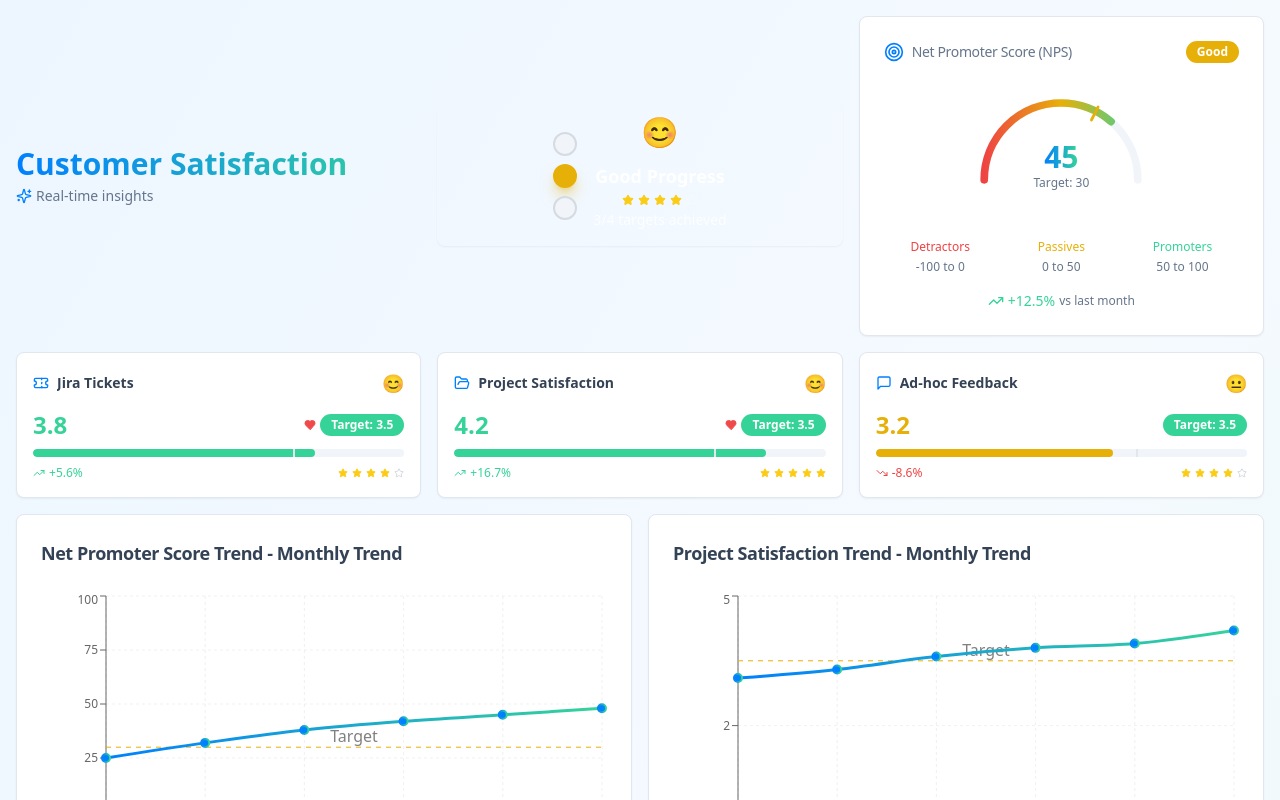
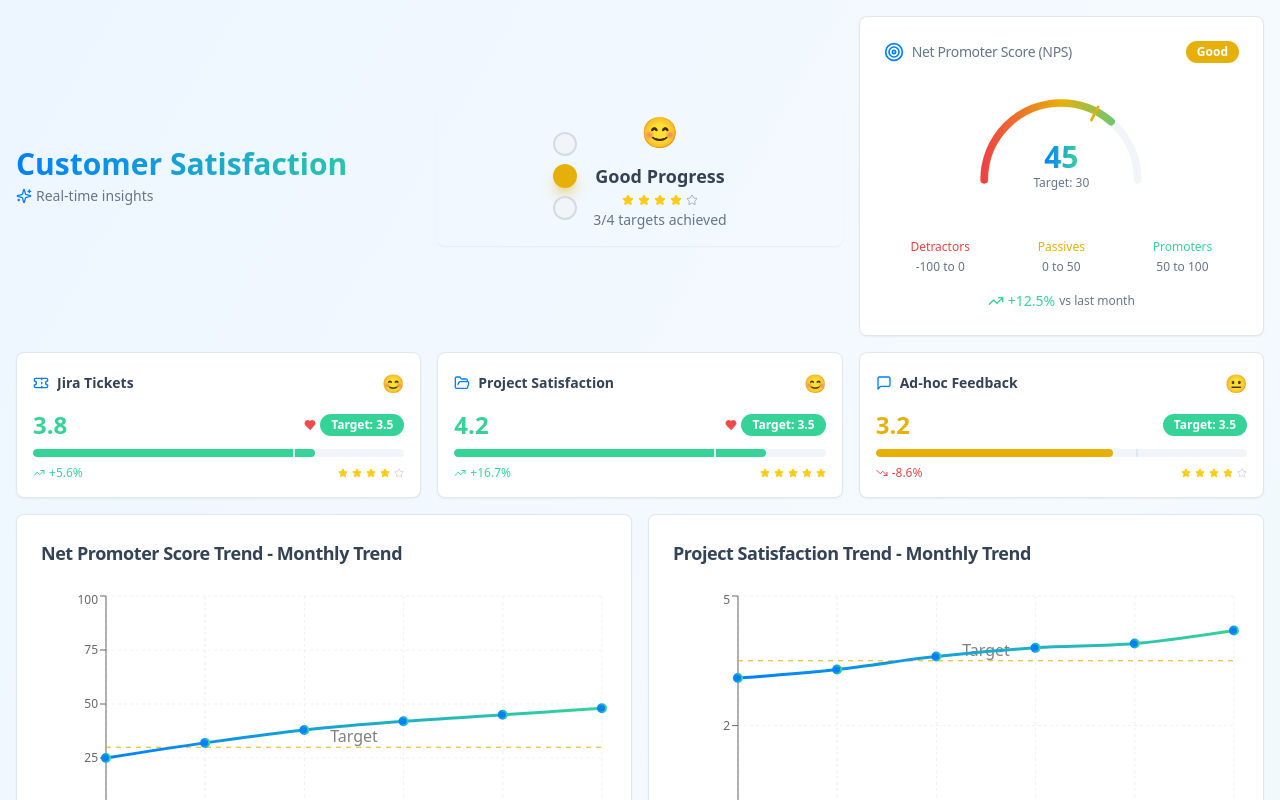
Before and after one commit to pingtanay-stack/satisfaction-sight-dashboard, a React (Vite) app: page / in a window 1280 px wide. Shown: the top 800 px of the page. Built offline with nearby package versions, Linux system fonts and the light colour scheme.

Commit message:
Fix text color
Change text color to a darker shade.

```diff
--- a/src/components/dashboard/OverallTrafficLight.tsx
+++ b/src/components/dashboard/OverallTrafficLight.tsx
@@ -64,9 +64,9 @@ export function OverallTrafficLight({ metrics }: OverallTrafficLightProps) {
           </div>
 
           {/* Status Content */}
-          <div className="text-center text-white">
+          <div className="text-center">
             <div className="text-3xl mb-1 animate-bounce">{emoji}</div>
-            <h3 className="text-lg font-bold">{message}</h3>
+            <h3 className="text-lg font-bold text-foreground">{message}</h3>
             <div className="flex items-center justify-center gap-1 mt-1">
               {[...Array(5)].map((_, i) => (
                 <Star
@@ -75,12 +75,12 @@ export function OverallTrafficLight({ metrics }: OverallTrafficLightProps) {
                     "h-3 w-3 transition-all duration-300",
                     i < Math.ceil((percentage / 100) * 5)
                       ? "text-yellow-400 fill-yellow-400"
-                      : "text-white/30"
+                      : "text-muted-foreground/50"
                   )}
                 />
               ))}
             </div>
-            <p className="text-sm text-white/80 mt-1">
+            <p className="text-sm text-muted-foreground mt-1">
               {targetsMetCount}/{totalTargets} targets achieved
             </p>
           </div>
```
